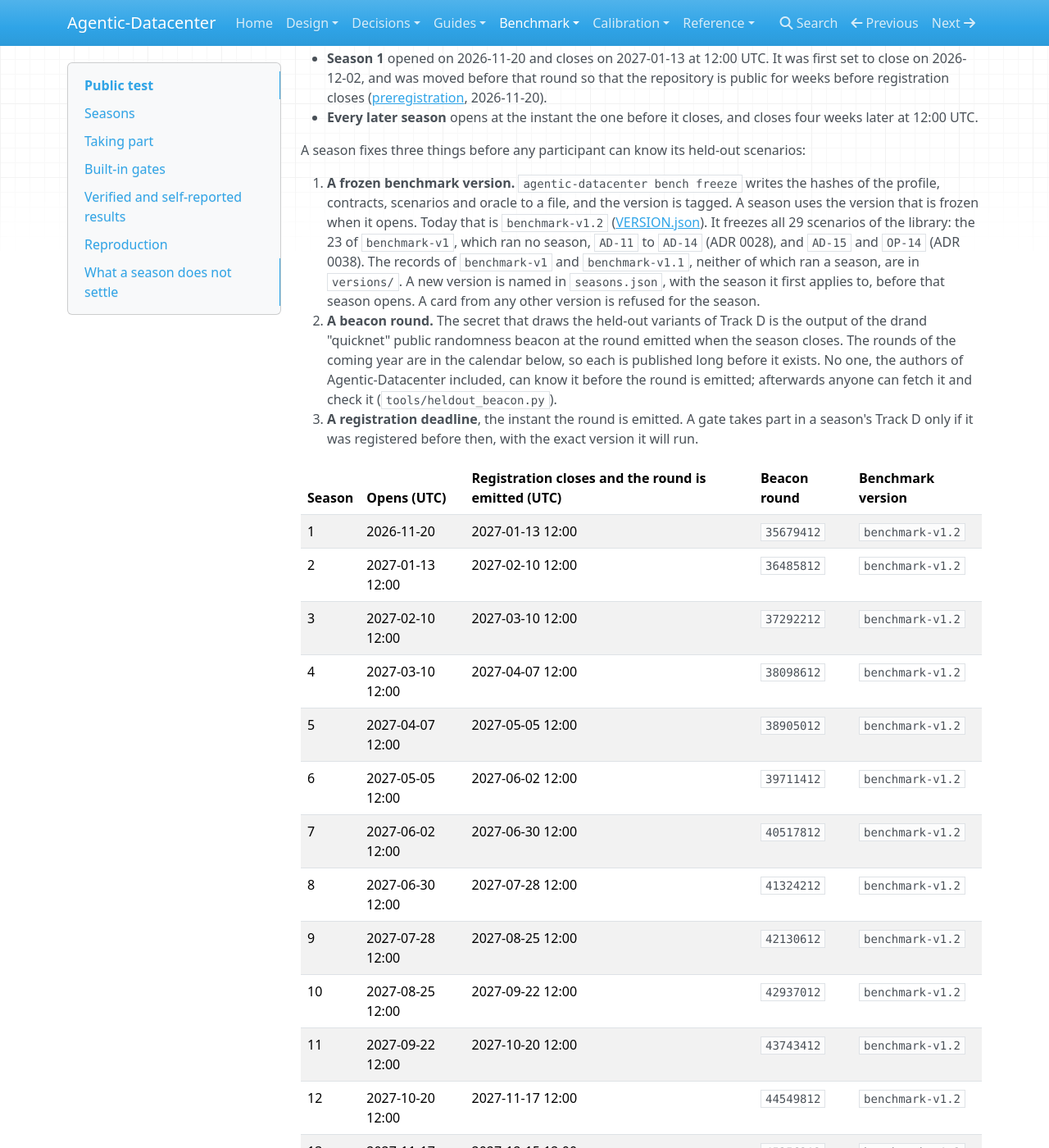
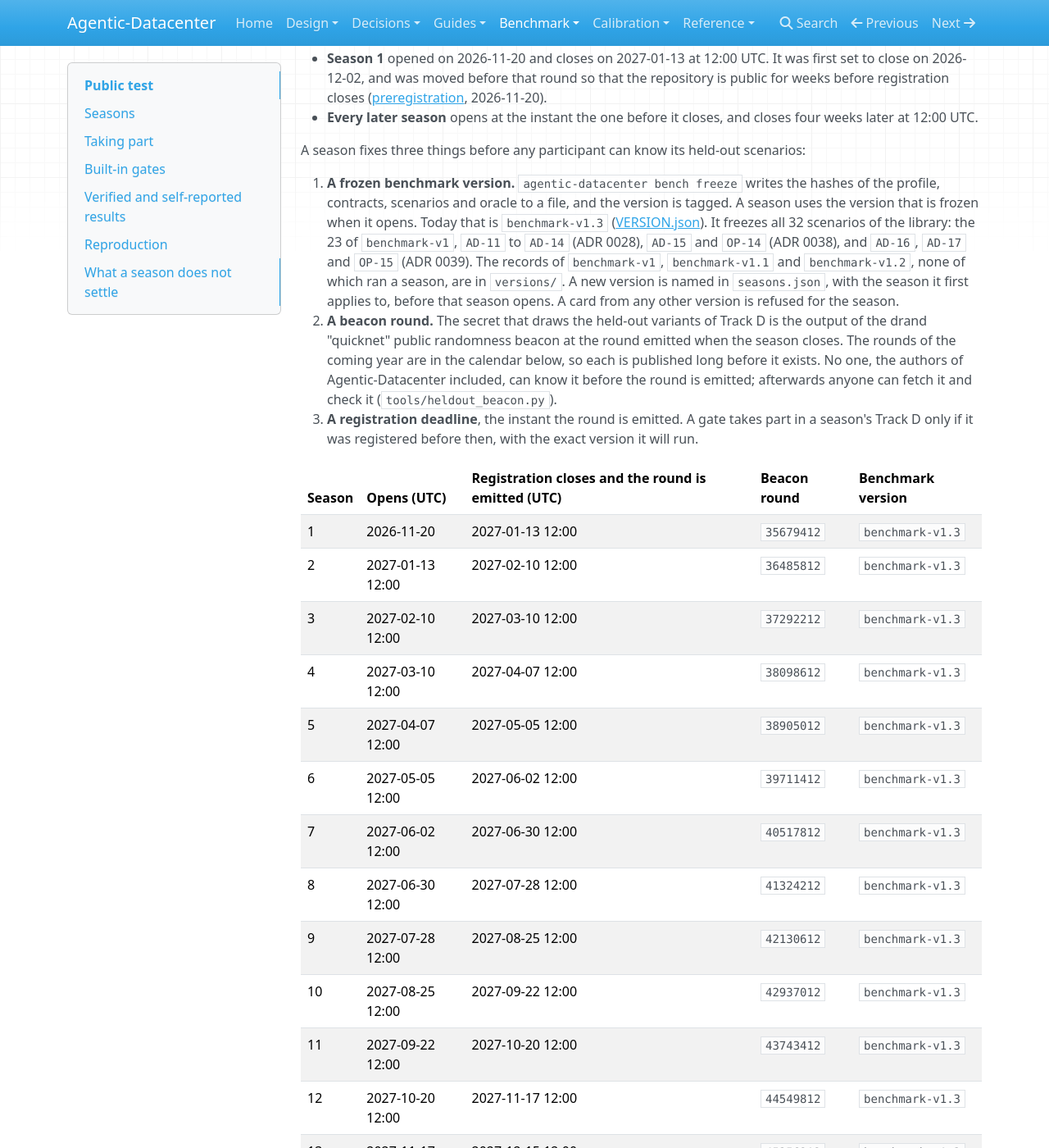
Before and after one commit to agentic-datacenter/agentic-datacenter, an MkDocs documentation site: the page built from docs/bench/PUBLIC_TEST.md, in a window 1280 px wide and 1400 px high, scrolled down 727 px. Shown: the whole window at 82% size. Built offline with MkDocs 1.6.1, drawn with Linux system fonts in a browser that asks for light colours; nearby versions of some CDN libraries; some of the changed text lies outside the part shown.

Commit message:
Run season 1 on benchmark-v1.3, freeze it on the commit that holds the scenarios as they are, and record why in the preregistration

````diff
--- a/docs/bench/PUBLIC_TEST.md
+++ b/docs/bench/PUBLIC_TEST.md
@@ -17,26 +17,26 @@ A public test runs in seasons, one after another without a gap, so a season is a
 
 A season fixes three things before any participant can know its held-out scenarios:
 
-1. **A frozen benchmark version.** `agentic-datacenter bench freeze` writes the hashes of the profile, contracts, scenarios and oracle to a file, and the version is tagged. A season uses the version that is frozen when it opens. Today that is `benchmark-v1.2` ([VERSION.json](VERSION.json)). It freezes all 29 scenarios of the library: the 23 of `benchmark-v1`, which ran no season, `AD-11` to `AD-14` (ADR 0028), and `AD-15` and `OP-14` (ADR 0038). The records of `benchmark-v1` and `benchmark-v1.1`, neither of which ran a season, are in `versions/`. A new version is named in `seasons.json`, with the season it first applies to, before that season opens. A card from any other version is refused for the season.
+1. **A frozen benchmark version.** `agentic-datacenter bench freeze` writes the hashes of the profile, contracts, scenarios and oracle to a file, and the version is tagged. A season uses the version that is frozen when it opens. Today that is `benchmark-v1.3` ([VERSION.json](VERSION.json)). It freezes all 32 scenarios of the library: the 23 of `benchmark-v1`, `AD-11` to `AD-14` (ADR 0028), `AD-15` and `OP-14` (ADR 0038), and `AD-16`, `AD-17` and `OP-15` (ADR 0039). The records of `benchmark-v1`, `benchmark-v1.1` and `benchmark-v1.2`, none of which ran a season, are in `versions/`. A new version is named in `seasons.json`, with the season it first applies to, before that season opens. A card from any other version is refused for the season.
 2. **A beacon round.** The secret that draws the held-out variants of Track D is the output of the drand "quicknet" public randomness beacon at the round emitted when the season closes. The rounds of the coming year are in the calendar below, so each is published long before it exists. No one, the authors of Agentic-Datacenter included, can know it before the round is emitted; afterwards anyone can fetch it and check it (`tools/heldout_beacon.py`).
 3. **A registration deadline**, the instant the round is emitted. A gate takes part in a season's Track D only if it was registered before then, with the exact version it will run.
 
 <!-- seasons: made by tools/season.py from docs/bench/seasons.json; do not edit -->
 | Season | Opens (UTC) | Registration closes and the round is emitted (UTC) | Beacon round | Benchmark version |
 | --- | --- | --- | --- | --- |
-| 1 | 2026-11-20 | 2027-01-13 12:00 | `35679412` | `benchmark-v1.2` |
-| 2 | 2027-01-13 12:00 | 2027-02-10 12:00 | `36485812` | `benchmark-v1.2` |
-| 3 | 2027-02-10 12:00 | 2027-03-10 12:00 | `37292212` | `benchmark-v1.2` |
-| 4 | 2027-03-10 12:00 | 2027-04-07 12:00 | `38098612` | `benchmark-v1.2` |
-| 5 | 2027-04-07 12:00 | 2027-05-05 12:00 | `38905012` | `benchmark-v1.2` |
-| 6 | 2027-05-05 12:00 | 2027-06-02 12:00 | `39711412` | `benchmark-v1.2` |
-| 7 | 2027-06-02 12:00 | 2027-06-30 12:00 | `40517812` | `benchmark-v1.2` |
-| 8 | 2027-06-30 12:00 | 2027-07-28 12:00 | `41324212` | `benchmark-v1.2` |
-| 9 | 2027-07-28 12:00 | 2027-08-25 12:00 | `42130612` | `benchmark-v1.2` |
-| 10 | 2027-08-25 12:00 | 2027-09-22 12:00 | `42937012` | `benchmark-v1.2` |
-| 11 | 2027-09-22 12:00 | 2027-10-20 12:00 | `43743412` | `benchmark-v1.2` |
-| 12 | 2027-10-20 12:00 | 2027-11-17 12:00 | `44549812` | `benchmark-v1.2` |
-| 13 | 2027-11-17 12:00 | 2027-12-15 12:00 | `45356212` | `benchmark-v1.2` |
+| 1 | 2026-11-20 | 2027-01-13 12:00 | `35679412` | `benchmark-v1.3` |
+| 2 | 2027-01-13 12:00 | 2027-02-10 12:00 | `36485812` | `benchmark-v1.3` |
+| 3 | 2027-02-10 12:00 | 2027-03-10 12:00 | `37292212` | `benchmark-v1.3` |
+| 4 | 2027-03-10 12:00 | 2027-04-07 12:00 | `38098612` | `benchmark-v1.3` |
+| 5 | 2027-04-07 12:00 | 2027-05-05 12:00 | `38905012` | `benchmark-v1.3` |
+| 6 | 2027-05-05 12:00 | 2027-06-02 12:00 | `39711412` | `benchmark-v1.3` |
+| 7 | 2027-06-02 12:00 | 2027-06-30 12:00 | `40517812` | `benchmark-v1.3` |
+| 8 | 2027-06-30 12:00 | 2027-07-28 12:00 | `41324212` | `benchmark-v1.3` |
+| 9 | 2027-07-28 12:00 | 2027-08-25 12:00 | `42130612` | `benchmark-v1.3` |
+| 10 | 2027-08-25 12:00 | 2027-09-22 12:00 | `42937012` | `benchmark-v1.3` |
+| 11 | 2027-09-22 12:00 | 2027-10-20 12:00 | `43743412` | `benchmark-v1.3` |
+| 12 | 2027-10-20 12:00 | 2027-11-17 12:00 | `44549812` | `benchmark-v1.3` |
+| 13 | 2027-11-17 12:00 | 2027-12-15 12:00 | `45356212` | `benchmark-v1.3` |
 <!-- /seasons -->
 
 - **Which season is open now:** `python tools/season.py current`. The page is not rewritten when a season ends.
@@ -61,7 +61,7 @@ A season fixes three things before any participant can know its held-out scenari
 3. **Run the public tracks at any time** on the frozen version, at its tag. The main branch carries the next version while it is being made, and a season's run made there is refused.
 
     ```sh
-    git checkout benchmark-v1.2 && uv sync    # the tag of the season's version, from the calendar
+    git checkout benchmark-v1.3 && uv sync    # the tag of the season's version, from the calendar
     uv run agentic-datacenter bench run --tier season --gate <gate> --gate static_allowlist --jobs 8 --out build/season1
     ```
 
@@ -94,7 +94,7 @@ A season fixes three things before any participant can know its held-out scenari
 | `null_gate` · `static_allowlist` | baselines: no gate; role and range checks | `UNGOVERNED` · `STATIC_ALLOWLIST` |
 | `remora` · `remora_governed` · `remora_shadow` | REMORA, pinned in `REMORA_PIN` | `DECISION_ONLY` · `GOVERNED` · `SHADOW` |
 
-The built-in gates are written by Agentic-Datacenter's authors and are reported apart from the others. The maintainers ran one season of `remora_governed` at the tag `benchmark-v1`, a version that ran no season and was replaced, by `benchmark-v1.1` and then `benchmark-v1.2`, before the repository was public; it is a development run and is not reported. Every run so far is a development run.
+The built-in gates are written by Agentic-Datacenter's authors and are reported apart from the others. The maintainers ran one season of `remora_governed` at the tag `benchmark-v1`, a version that ran no season and was replaced, by `benchmark-v1.1`, `benchmark-v1.2` and then `benchmark-v1.3`, before the repository was public; it is a development run and is not reported. Every run so far is a development run.
 
 ## Verified and self-reported results
 
--- a/docs/bench/VERSION.json
+++ b/docs/bench/VERSION.json
@@ -1,5 +1,5 @@
 {
-  "code_commit": "488ea9ecb0cdd5948d602b2e1cecc4dfc67d1c49",
+  "code_commit": "ba4222fa92f47ac202bf8c6ca2cdd59f6e79c939+dirty",
   "scenarios": [
     "AD-01",
     "AD-02",
@@ -39,6 +39,6 @@
     "contract_library": "5ba1b074e296c1747e8c0c0abb85d9cd4f321efbf90094c7e6e0495d2ad59e15",
     "oracle": "da4743d4b2dc2ff29cd33f0f8a9ff2e18766f39e8b1e34a68d5a01b8ee6cdef0",
     "profile": "4233e0c2be84a3f227fa1051d1f872674a356c2af89ff2b12838f6618894e487",
-    "scenario_library": "dfeb5c04b60bd37ffd4f051ed2b1a883f0479a1d2b94be341677a1f8219d138c"
+    "scenario_library": "6f5a9de1d890b8b9b0e70f7c809373bb0737fd03580f683865ad791dc29ec21f"
   }
 }
--- a/docs/bench/seasons.json
+++ b/docs/bench/seasons.json
@@ -6,7 +6,7 @@
   "versions": [
     {
       "from_season": 1,
-      "tag": "benchmark-v1.2"
+      "tag": "benchmark-v1.3"
     }
   ]
 }
````
Also changed, not shown: docs/bench/PREREGISTRATION.md (+10 -0 lines), docs/bench/TIERS.md (+5 -5 lines), docs/bench/participants/README.md (+2 -2 lines), docs/guides/operators.md (+1 -1 lines), 1 other file.
